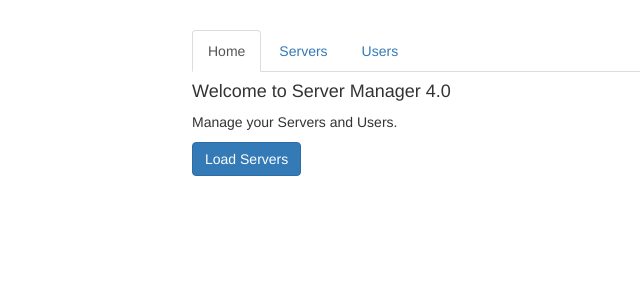
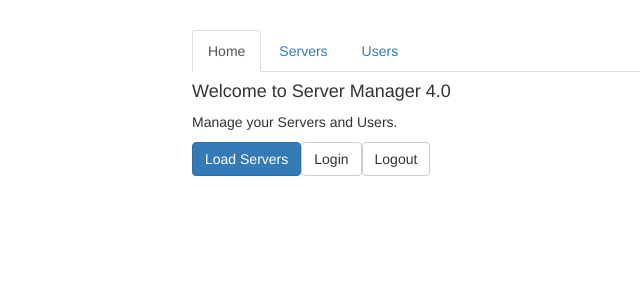
Before and after one commit to KevinTou/angular-routing, an Angular app: page / in a window 1280 px wide. Shown: the top 300 px of the page, without its empty margins (73-713 px from the left). Built offline with nearby package versions, Linux system fonts and the light colour scheme.

Commit message:
Updated fake auth

```diff
--- a/src/app/home/home.component.html
+++ b/src/app/home/home.component.html
@@ -1,3 +1,5 @@
 <h4>Welcome to Server Manager 4.0</h4>
 <p>Manage your Servers and Users.</p>
 <button class="btn btn-primary" (click)="onLoadServer(1)">Load Servers</button>
+<button class="btn btn-default" (click)="onLogin()">Login</button>
+<button class="btn btn-default" (click)="onLogout()">Logout</button>
--- a/src/app/home/home.component.ts
+++ b/src/app/home/home.component.ts
@@ -1,5 +1,6 @@
 import { Component, OnInit } from "@angular/core";
 import { Router } from "@angular/router";
+import { AuthService } from "../auth.service";
 
 @Component({
   selector: "app-home",
@@ -7,7 +8,7 @@ import { Router } from "@angular/router";
   styleUrls: ["./home.component.css"],
 })
 export class HomeComponent implements OnInit {
-  constructor(private router: Router) {}
+  constructor(private router: Router, private authService: AuthService) {}
 
   ngOnInit() {}
 
@@ -18,4 +19,12 @@ export class HomeComponent implements OnInit {
       fragment: "loading",
     });
   }
+
+  onLogin() {
+    this.authService.login();
+  }
+
+  onLogout() {
+    this.authService.logout();
+  }
 }
```
